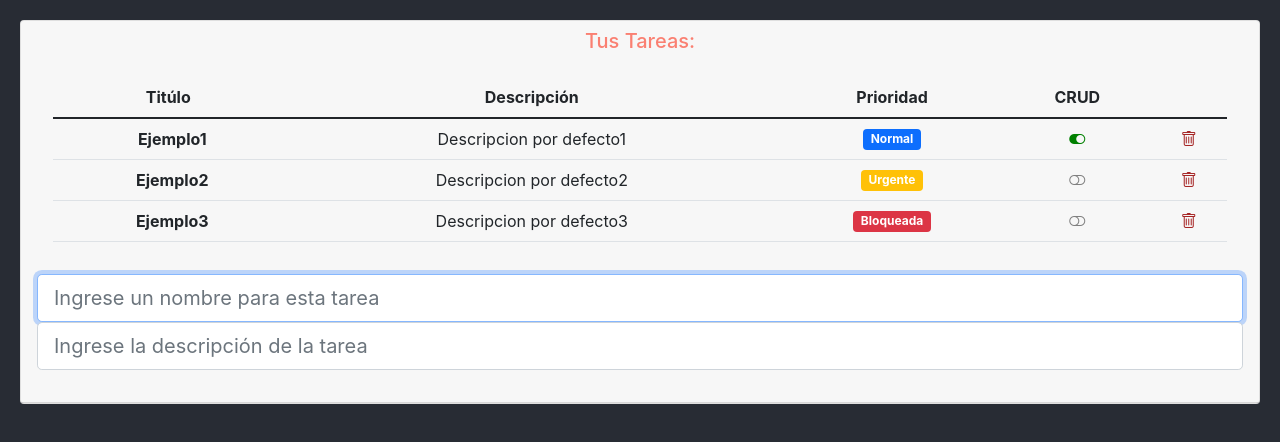
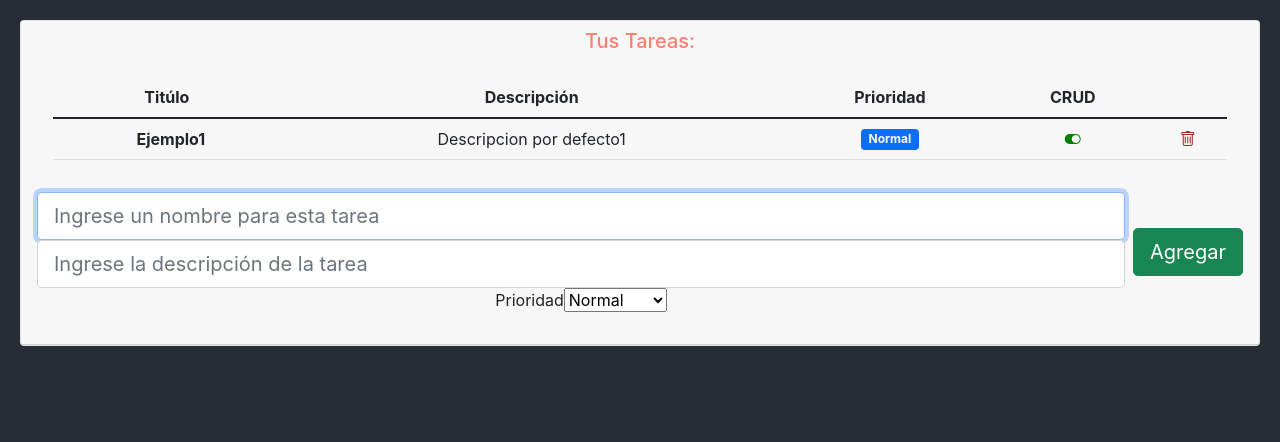
Before and after one commit to Zoen-DEV/Openbootcamp-proyects, a React (Create React App) app in the folder first-app/: page / in a window 1280 px wide. Shown: the top 442 px of the page. Built offline with nearby package versions, Linux system fonts and the light colour scheme.

Commit message:
update taskform

```diff
--- a/first-app/src/components/container/task_list.jsx
+++ b/first-app/src/components/container/task_list.jsx
@@ -12,20 +12,8 @@ function TaskListComponent() {
     false,
     LEVELS.NORMAL
   );
-  const defaultTask2 = new Task(
-    "Ejemplo2",
-    "Descripcion por defecto2",
-    true,
-    LEVELS.URGENTE
-  );
-  const defaultTask3 = new Task(
-    "Ejemplo3",
-    "Descripcion por defecto3",
-    true,
-    LEVELS.BLOCKING
-  );
   // Estado del componente
-  const [tasks, setTask] = useState([defaultTask1, defaultTask2, defaultTask3]);
+  const [tasks, setTask] = useState([defaultTask1]);
   const [loading, setLoading] = useState(true);
 
   // Control del ciclo de vida
@@ -46,6 +34,12 @@ function TaskListComponent() {
     const index = tasks.indexOf(task);
     const tempTasks = [...tasks];
     tempTasks.splice(index, 1);
+    setTask(tempTasks);
+  }
+
+  const addTask = (task) => {
+    const tempTasks = [...tasks];
+    tempTasks.push(task);
     setTask(tempTasks);
   }
 
@@ -86,7 +80,7 @@ function TaskListComponent() {
                 </tbody>
               </table>
             </div>
-            <TaskForm></TaskForm>
+            <TaskForm add={addTask}></TaskForm>
           </div>
         </div>
       </div>
--- a/first-app/src/components/pure/forms/taskForm.jsx
+++ b/first-app/src/components/pure/forms/taskForm.jsx
@@ -1,6 +1,7 @@
 import React, { useRef } from "react";
 import PropTypes from "prop-types";
 import { Task } from "../../../models/task.class";
+import { LEVELS } from "../../../models/levels.enum";
 
 const TaskForm = ({ add }) => {
   const nameRef = useRef("");
@@ -12,16 +13,19 @@ const TaskForm = ({ add }) => {
     const newTask = new Task(
       nameRef.current.value,
       descriptionRef.current.value,
-      false,
+      true,
       levelRef.current.value
     );
     add(newTask);
+    nameRef.current.value = '';
+    descriptionRef.current.value = '';
+    levelRef.current.value = 'Normal';
   };
 
   return (
     <form
       onSubmit={addTask}
-      className="d-flex justify-content-center align-items-center mb-4"
+      className="d-flex justify-content-center align-items-center mb-4 addForm"
     >
       <div className="form-outline flex-fill">
         <input
@@ -39,7 +43,20 @@ const TaskForm = ({ add }) => {
           type="text"
           placeholder="Ingrese la descripción de la tarea"
         />
+        <label htmlFor="selectLevel" className="sr-only">Prioridad</label>
+        <select ref={levelRef} defaultValue={LEVELS.NORMAL} id='selectLevel'>
+          <option value={LEVELS.NORMAL}>
+            Normal
+          </option>
+          <option value={LEVELS.URGENTE}>
+            Urgente
+          </option>
+          <option value={LEVELS.BLOCKING}>
+            Bloqueada
+          </option>
+        </select>
       </div>
+      <button type="submit" className="btn btn-success btn-lg ms-2">Agregar</button>
     </form>
   );
 };
```
